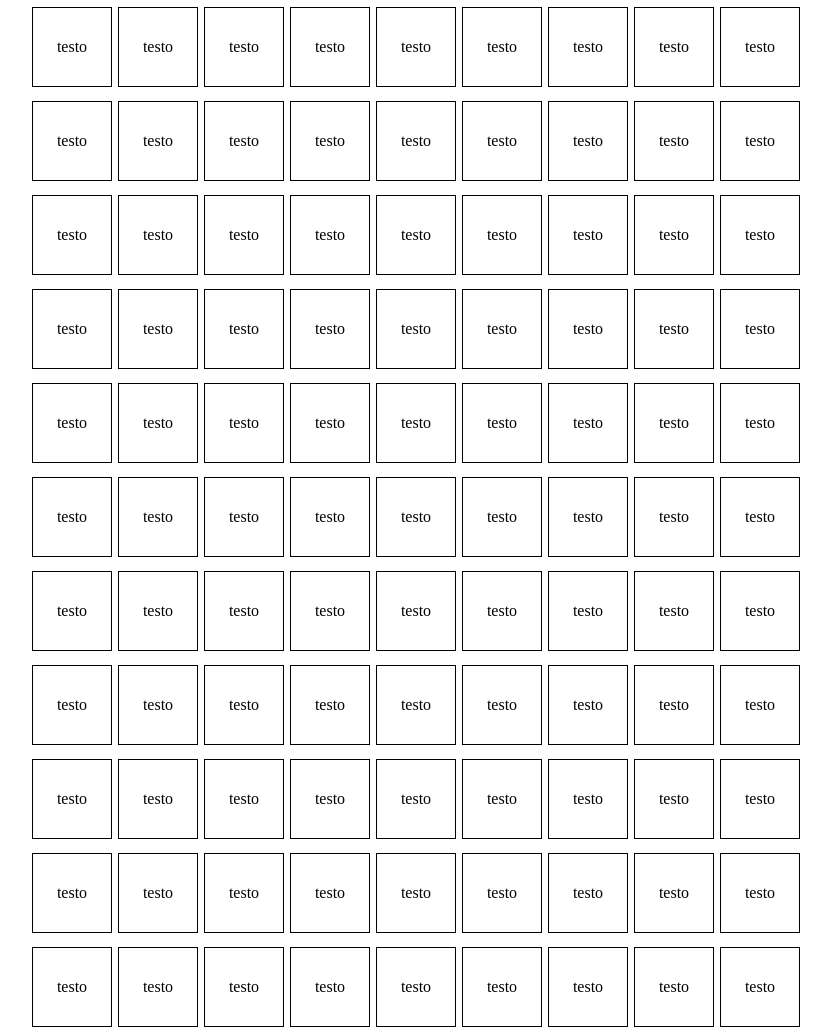
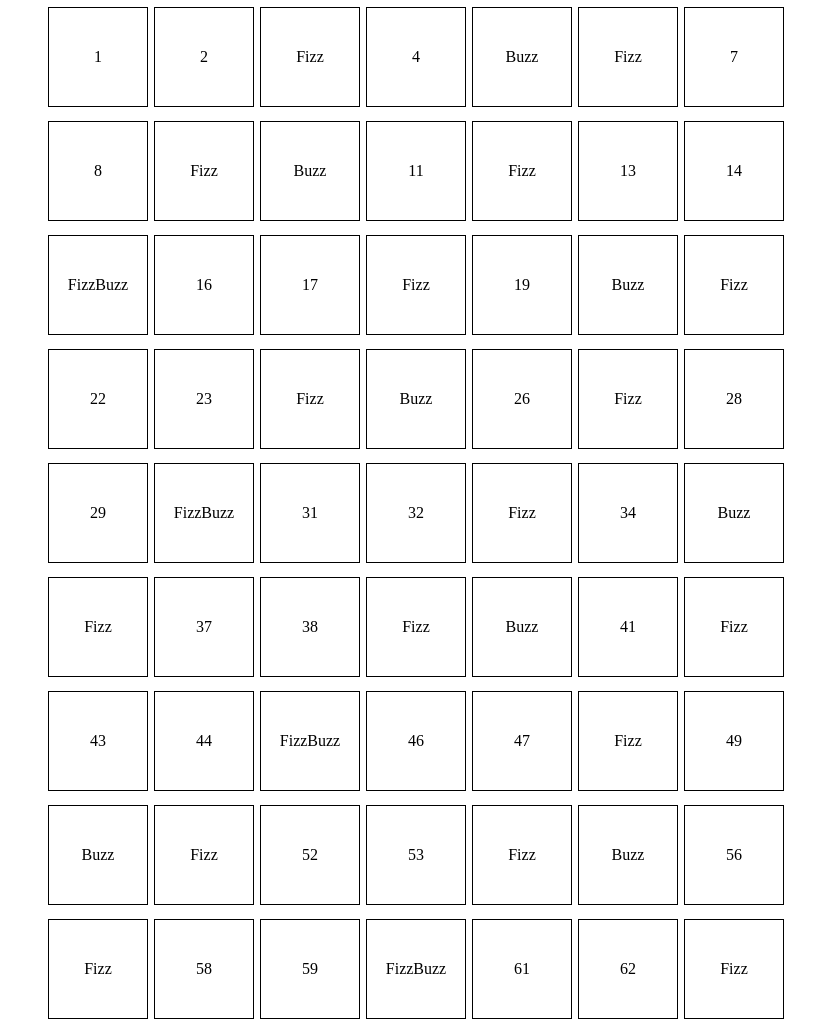
Before and after one commit to AlessandroCarrozza/js-fizzbuzz, a plain HTML site: page index.html in a window 1280 px wide. Shown: the top 1030 px of the page, without its empty margins (224-1055 px from the left). Drawn offline with Linux system fonts and the light colour scheme.

Commit message:
Assegnazione dei content ai multipli

```diff
--- a/css/style.css
+++ b/css/style.css
@@ -17,8 +17,8 @@
  }
 
  .square{
-    width: 80px;
-    height: 80px;
+    width: 100px;
+    height: 100px;
     border: 1px solid black;
     display: flex;
     justify-content: center;
--- a/js/main.js
+++ b/js/main.js
@@ -5,17 +5,19 @@ const containerDom = document.getElementById("container");
 
 for (let num = 1; num <= 100; num++) {
 
-    const square = `<div class="square">testo</div>`;
-    containerDom.innerHTML += square;
 
     if (num%3 == 0 && num%5 == 0) {
-        console.log("fizzbuzz");
+        const square = `<div class="square">FizzBuzz</div>`;
+        containerDom.innerHTML += square;
     } else if (num%5 == 0) {
-        console.log("buzz");
+        const square = `<div class="square">Buzz</div>`;
+        containerDom.innerHTML += square;
     } else if (num%3 == 0) {
-        console.log("fizz");
+        const square = `<div class="square">Fizz</div>`;
+        containerDom.innerHTML += square;
     } else {
-        console.log(num);
+        const square = `<div class="square">${num}</div>`;
+        containerDom.innerHTML += square;
     }
 
 }
```
